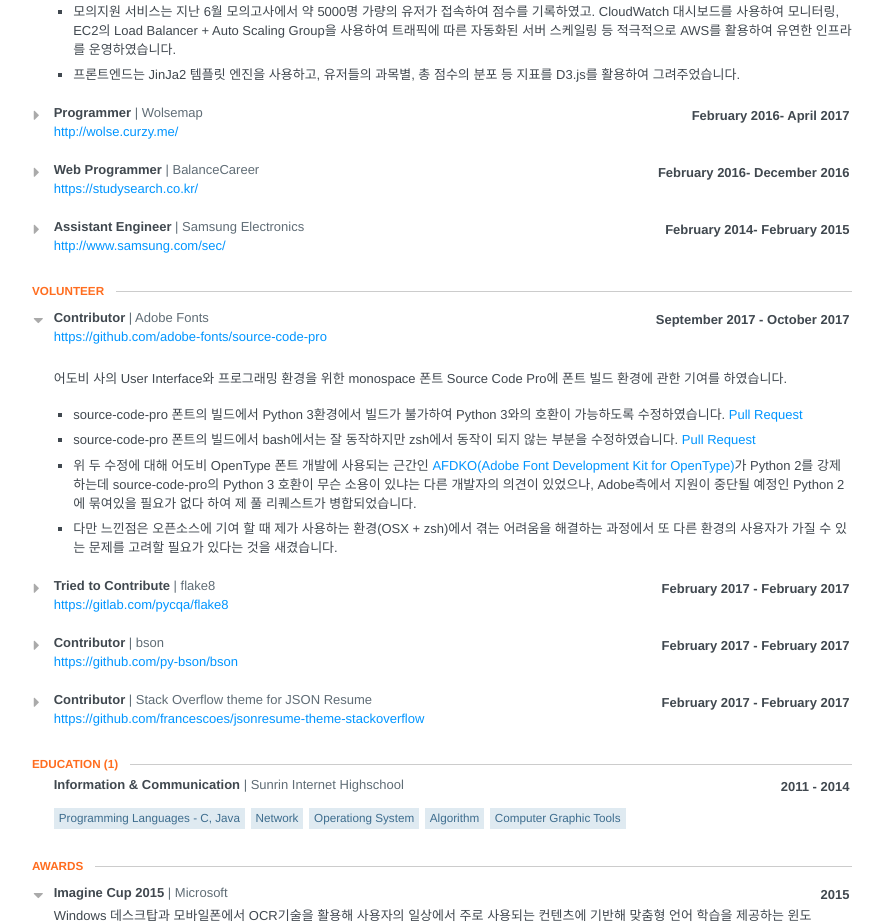
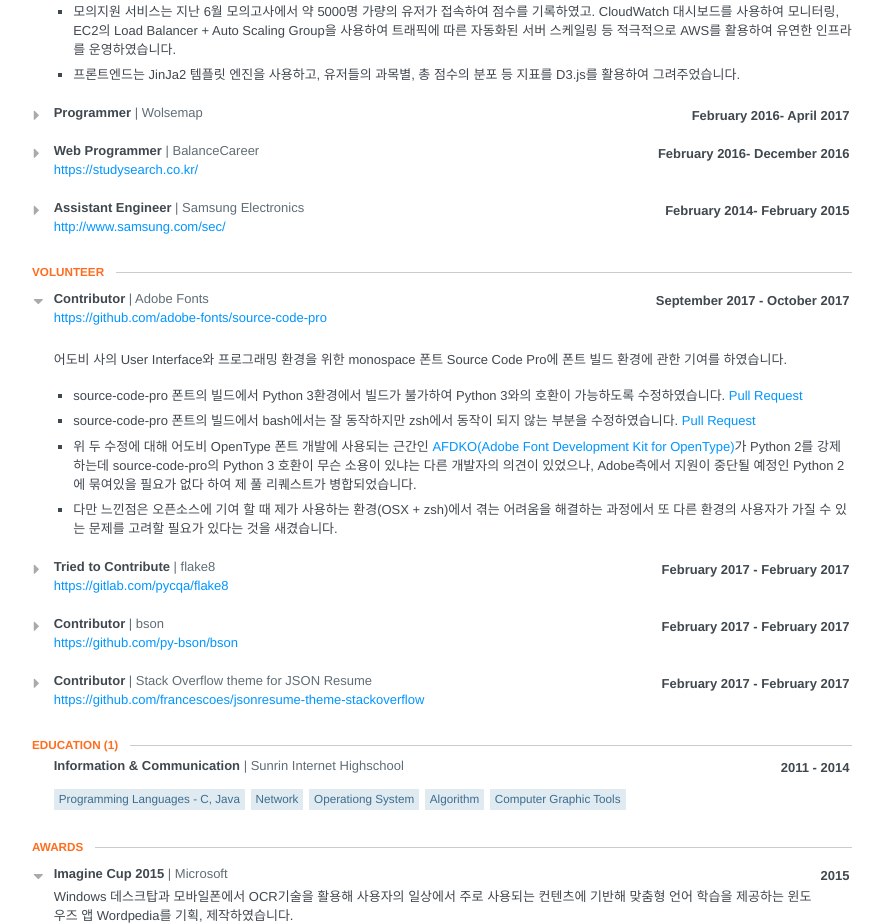
Before and after one commit to Curzy/Curzy.github.io, a plain HTML site: page index.html in a window 1280 px wide. Shown: the part 820-1744 px from the top of the page, without its empty margins (198-1081 px from the left). Drawn offline with Linux system fonts and the light colour scheme.

Commit message:
Remove wolsemap 링크

```diff
--- a/index.html
+++ b/index.html
@@ -933,9 +933,7 @@ ul.courses li:hover {
     				</div>
     			</header>
 
-        	<span class="website">
-        		<a target="_blank" href="http://wolse.curzy.me/">http://wolse.curzy.me/</a>
-        	</span>      	<div class="item" id="work-item">
+        	<div class="item" id="work-item">
             <div class="summary">
               <p><p>서울 지하철 월세 지도. 독일의 부동산 사이트 <a target='_blank' href='https://www.immobilienscout24.de'>immobilienscout24</a>의 독일 도시별 지하철 노선도 주변 one-room apartment의 평균 가격을 나타내는 <a target='_blank' href='https://www.immobilienscout24.de/immobilienbewertung/ratgeber/mietpreise-und-kaufpreise/mietspiegel/miet-map-berlin.html'>Miet-Map</a>에 영향을 받아 시작한 프로젝트 입니다. 서울 수도권 지하철 노선을 따라 조금 더 한국에 맞추어 보증금, 월세의 평균 정보를 나타내어 서울에서, 홀로, 살기 위해 가장 기본적이고 중요한 '주'의 비용에 대한 기준을 세울 수 있는 지표를 보여주려 하였습니다.</p></p>
             </div>
```
